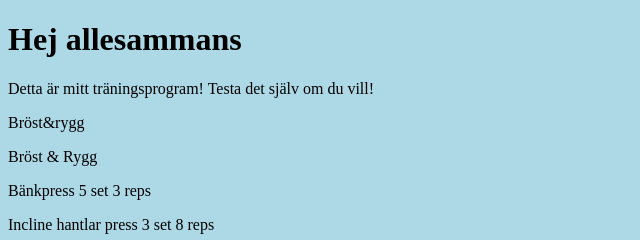
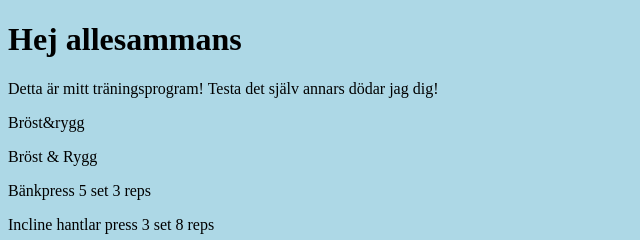
Before and after one commit to Becometheking/Becometheking.github.io, a plain HTML site: page index.html in a window 1280 px wide. Shown: the top 240 px of the page, 0-640 px from the left. Drawn offline with Linux system fonts and the light colour scheme.

Commit message:
Update index.html

```diff
--- a/index.html
+++ b/index.html
@@ -9,7 +9,7 @@
 </head>
 <body>
     <h1>Hej allesammans</h1>
-    <p>Detta är mitt träningsprogram! Testa det själv om du vill! </p>
+    <p>Detta är mitt träningsprogram! Testa det själv annars dödar jag dig! </p>
 
     <p>Bröst&rygg </p>
 
```
